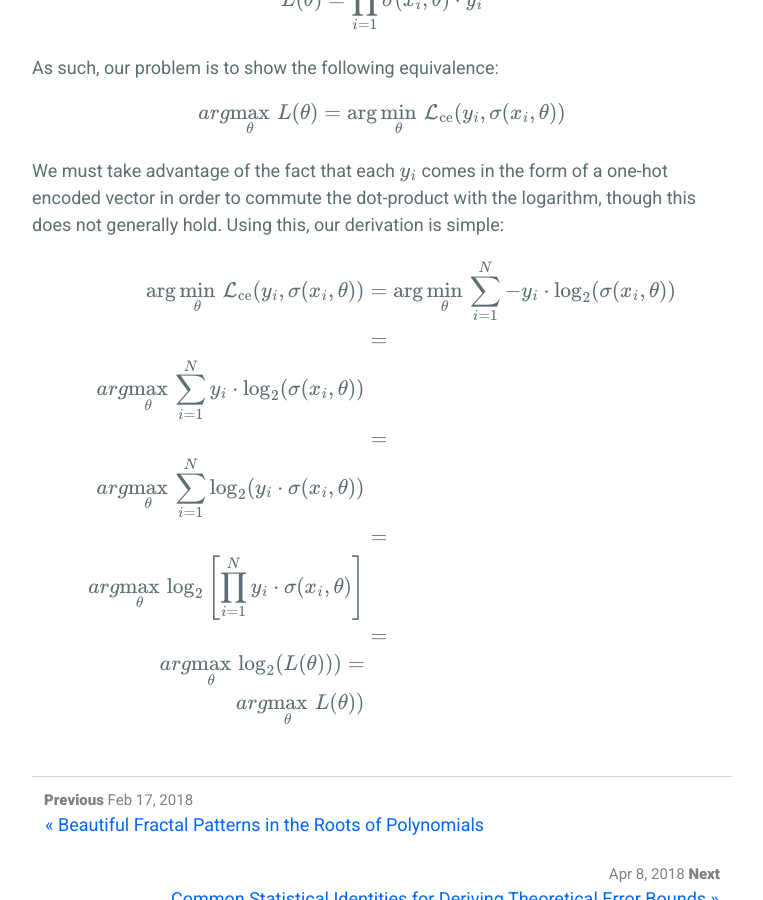
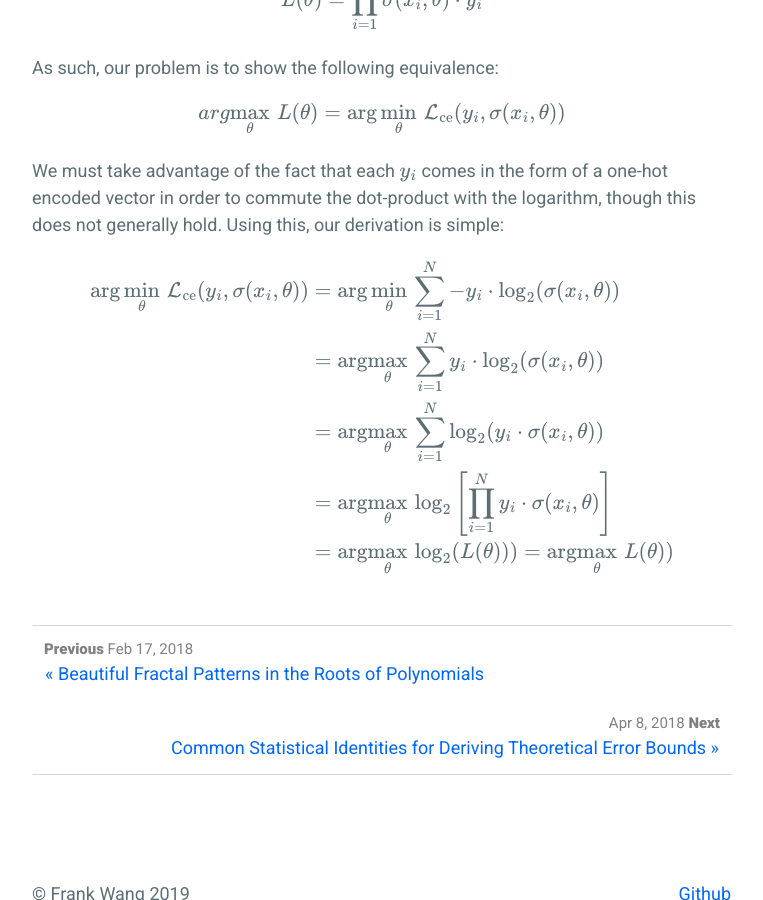
Before and after one commit to frankwang95/frankwang95.github.io, a Jekyll site: the page built from _posts/2018-03-06-interpreting-cross-entropy.md, in a window 1280 px wide and 900 px high, scrolled down 2153 px. Shown: the whole window, without its empty margins (258-1021 px from the left). Built offline with Jekyll 4.4.1, drawn with Linux system fonts in a browser that asks for light colours; formulas are drawn with MathJax 3.

Commit message:
Fixed LaTex formatting issues.

```diff
--- a/_posts/2018-03-06-interpreting-cross-entropy.md
+++ b/_posts/2018-03-06-interpreting-cross-entropy.md
@@ -43,8 +43,8 @@ We must take advantage of the fact that each $$y_i$$ comes in the form of a one-
 
   $$\begin{align}
     \arg\min_\theta \, \mathcal{L}_\text{ce}(y_i, \sigma(x_i, \theta)) &= \arg\min_\theta \, \sum_{i=1}^N - y_i \cdot \log_2(\sigma(x_i, \theta)) \\
-    &= \\arg\!\max_\theta \, \sum_{i=1}^N y_i \cdot \log_2(\sigma(x_i, \theta)) \\
-    &= \\arg\!\max_\theta \, \sum_{i=1}^N \log_2(y_i \cdot \sigma(x_i, \theta)) \\
-    &= \\arg\!\max_\theta \, \log_2\left[\prod_{i=1}^N y_i \cdot \sigma(x_i, \theta) \right] \\
-    &= \\arg\!\max_\theta \, \log_2(L(\theta))) = \\arg\!\max_\theta \, L(\theta))
+    &= \arg\!\max_\theta \, \sum_{i=1}^N y_i \cdot \log_2(\sigma(x_i, \theta)) \\
+    &= \arg\!\max_\theta \, \sum_{i=1}^N \log_2(y_i \cdot \sigma(x_i, \theta)) \\
+    &= \arg\!\max_\theta \, \log_2\left[\prod_{i=1}^N y_i \cdot \sigma(x_i, \theta) \right] \\
+    &= \arg\!\max_\theta \, \log_2(L(\theta))) = \arg\!\max_\theta \, L(\theta))
   \end{align}$$
```
